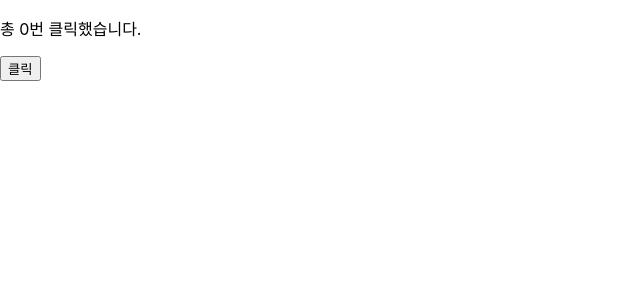
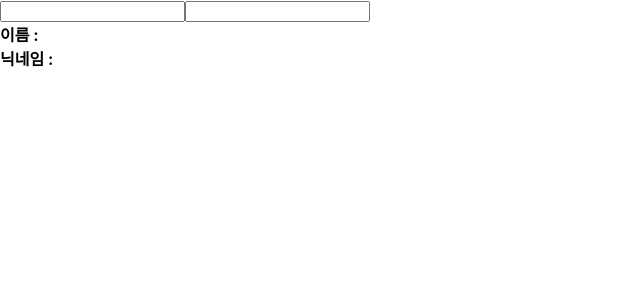
Before and after one commit to Hyoeun01/react-workspace, a React (Create React App) app in the folder my-app/: page / in a window 1280 px wide. Shown: the top 300 px of the page, without its empty margins (0-640 px from the left). Built offline with nearby package versions, Linux system fonts and the light colour scheme.

Commit message:
useState 여러번 사용하기

```diff
--- /dev/null
+++ b/my-app/src/chapter07/Info.jsx
@@ -0,0 +1,29 @@
+import React, { useState } from "react";
+
+function Info(){
+    const [name, setName]=useState('');
+    const [nickname, setNickname]=useState('');
+
+    const onChangeName = e =>{
+        setName(e.target.value);
+    };
+
+    const onChangeNickname = e => {
+        setNickname(e.target.value);
+    };
+
+    return (
+        <div>
+            <div>
+                <input value={name} onChange={onChangeName} />
+                <input value={nickname} onChange={onChangeNickname} />
+            </div>
+            <div>
+                <div><b>이름 : </b>{name}</div>
+                <div><b>닉네임 : </b>{nickname}</div>
+            </div>
+        </div>
+    );
+}
+
+export default Info;
--- a/my-app/src/index.js
+++ b/my-app/src/index.js
@@ -13,6 +13,7 @@
 import BoardList from './chapter05/BoardList';
 import NotificationList from './chapter06/NotificationList';
 import Counter from './chapter07/Counter';
+import Info from './chapter07/Info';
 
 const root = ReactDOM.createRoot(document.getElementById('root'));
  //setInterval(() => {
@@ -27,7 +28,8 @@
       {/* <CommentList /> */}
       {/* <BoardList /> */}
       {/* <NotificationList /> */}
-      <Counter />
+      {/* <Counter /> */}
+      <Info />
     </React.StrictMode>
   );
   //  },1000);
```
